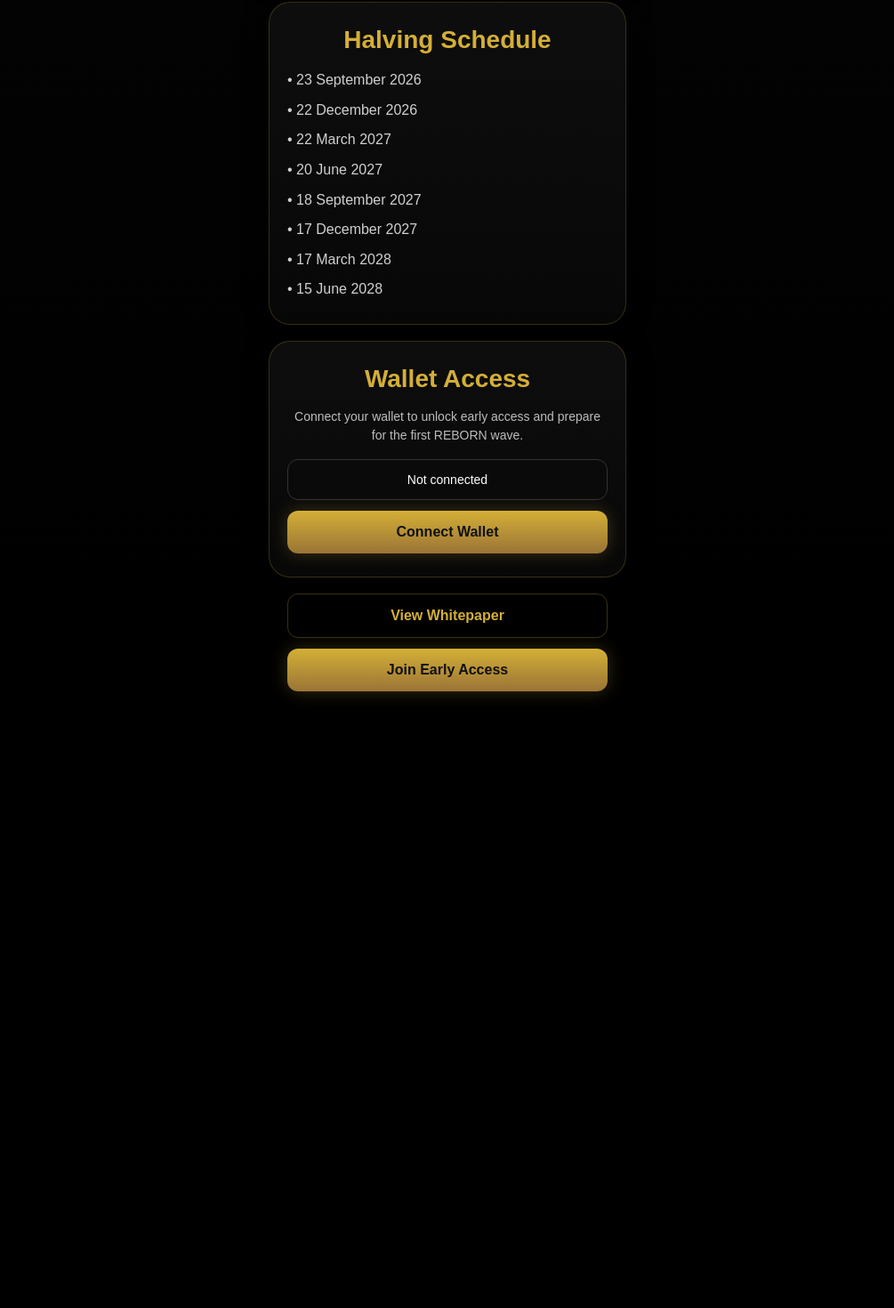
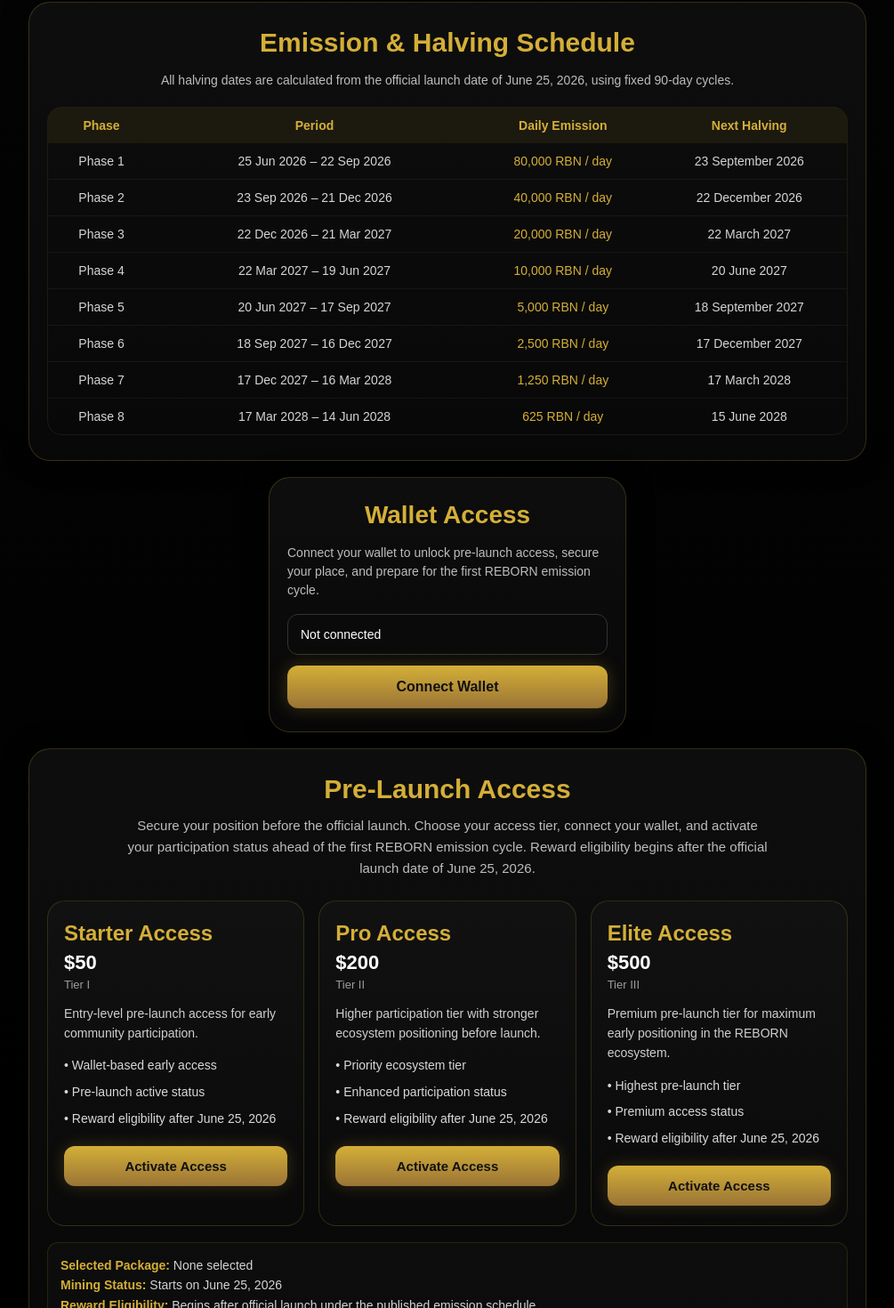
Before and after one commit to LudmataAl/reborn-site, a Next.js app: page / in a window 1280 px wide. Shown: the part 1001-2471 px from the top of the page at 89% size, without its empty margins (137-1142 px from the left). Before the commit the page ends 1818 px from the top, so only its background shows below. Built offline with nearby package versions, Linux system fonts and the light colour scheme.

Commit message:
Update page.js

```diff
--- a/app/page.js
+++ b/app/page.js
@@ -6,6 +6,7 @@ export default function Home() {
   const [walletAddress, setWalletAddress] = useState('');
   const [walletStatus, setWalletStatus] = useState('Not connected');
   const [isConnecting, setIsConnecting] = useState(false);
+  const [selectedPackage, setSelectedPackage] = useState('');
 
   async function connectWallet() {
     if (typeof window === 'undefined' || !window.ethereum) {
@@ -34,9 +35,88 @@ export default function Home() {
     }
   }
 
+  function activateAccess(packageName) {
+    setSelectedPackage(packageName);
+  }
+
   const shortAddress = walletAddress
     ? walletAddress.slice(0, 6) + '...' + walletAddress.slice(-4)
     : '';
+
+  const cardStyle = {
+    width: '100%',
+    maxWidth: '360px',
+    margin: '0 auto 18px auto',
+    padding: '26px 20px',
+    borderRadius: '24px',
+    border: '1px solid rgba(212,175,55,0.22)',
+    background:
+      'linear-gradient(180deg, rgba(14,14,14,0.96), rgba(8,8,8,0.96))',
+    boxShadow: '0 0 30px rgba(0,0,0,0.35)',
+  };
+
+  const sectionTitle = {
+    color: '#D4AF37',
+    fontSize: '28px',
+    fontWeight: 'bold',
+    marginBottom: '16px',
+  };
+
+  const bodyText = {
+    color: '#d0d0d0',
+    fontSize: '16px',
+    lineHeight: '1.6',
+  };
+
+  const packages = [
+    {
+      name: 'Starter Access',
+      price: '$50',
+      tier: 'Tier I',
+      description:
+        'Entry-level pre-launch access for early community participation.',
+      details: [
+        'Wallet-based early access',
+        'Pre-launch active status',
+        'Reward eligibility after June 25, 2026',
+      ],
+    },
+    {
+      name: 'Pro Access',
+      price: '$200',
+      tier: 'Tier II',
+      description:
+        'Higher participation tier with stronger ecosystem positioning before launch.',
+      details: [
+        'Priority ecosystem tier',
+        'Enhanced participation status',
+        'Reward eligibility after June 25, 2026',
+      ],
+    },
+    {
+      name: 'Elite Access',
+      price: '$500',
+      tier: 'Tier III',
+      description:
+        'Premium pre-launch tier for maximum early positioning in the REBORN ecosystem.',
+      details: [
+        'Highest pre-launch tier',
+        'Premium access status',
+        'Reward eligibility after June 25, 2026',
+      ],
+    },
+  ];
+
+  const halvingRows = [
+    ['Phase 1', '25 Jun 2026 – 22 Sep 2026', '80,000 RBN / day', '23 September 2026'],
+    ['Phase 2', '23 Sep 2026 – 21 Dec 2026', '40,000 RBN / day', '22 December 2026'],
+    ['Phase 3', '22 Dec 2026 – 21 Mar 2027', '20,000 RBN / day', '22 March 2027'],
+    ['Phase 4', '22 Mar 2027 – 19 Jun 2027', '10,000 RBN / day', '20 June 2027'],
+    ['Phase 5', '20 Jun 2027 – 17 Sep 2027', '5,000 RBN / day', '18 September 2027'],
+    ['Phase 6', '18 Sep 2027 – 16 Dec 2027', '2,500 RBN / day', '17 December 2027'],
+    ['Phase 7', '17 Dec 2027 – 16 Mar 2028', '1,250 RBN / day', '17 March 2028'],
+    ['Phase 8', '17 Mar 2028 – 14 Jun 2028', '625 RBN / day', '15 June 2028'],
+  ];
 
   return (
     <div
@@ -49,7 +129,7 @@ export default function Home() {
         paddingTop: '18px',
         paddingLeft: '16px',
         paddingRight: '16px',
-        paddingBottom: '40px',
+        paddingBottom: '44px',
         fontFamily: 'Arial, sans-serif',
       }}
     >
@@ -91,76 +171,18 @@ export default function Home() {
         Rebuild the System
       </div>
 
-      <div
-        style={{
-          width: '100%',
-          maxWidth: '360px',
-          margin: '0 auto 18px auto',
-          padding: '26px 20px',
-          borderRadius: '24px',
-          border: '1px solid rgba(212,175,55,0.22)',
-          background:
-            'linear-gradient(180deg, rgba(14,14,14,0.96), rgba(8,8,8,0.96))',
-          boxShadow: '0 0 30px rgba(0,0,0,0.35)',
-        }}
-      >
-        <div
-          style={{
-            color: '#D4AF37',
-            fontSize: '28px',
-            fontWeight: 'bold',
-            marginBottom: '16px',
-          }}
-        >
-          Mining Model
-        </div>
-
-        <div
-          style={{
-            color: '#d0d0d0',
-            fontSize: '16px',
-            lineHeight: '1.6',
-            textAlign: 'left',
-          }}
-        >
-          REBORN uses a controlled emission structure with fixed 90-day cycles.
-          Daily emissions decrease by 50% at every halving, starting from the
-          official launch on June 25, 2026.
+      <div style={cardStyle}>
+        <div style={sectionTitle}>Mining Model</div>
+        <div style={{ ...bodyText, textAlign: 'left' }}>
+          REBORN follows a controlled emission structure with fixed 90-day
+          cycles. Daily emissions decrease by 50% at every halving, starting
+          from the official launch on June 25, 2026.
         </div>
       </div>
 
-      <div
-        style={{
-          width: '100%',
-          maxWidth: '360px',
-          margin: '0 auto 18px auto',
-          padding: '26px 20px',
-          borderRadius: '24px',
-          border: '1px solid rgba(212,175,55,0.22)',
-          background:
-            'linear-gradient(180deg, rgba(14,14,14,0.96), rgba(8,8,8,0.96))',
-          boxShadow: '0 0 30px rgba(0,0,0,0.35)',
-        }}
-      >
-        <div
-          style={{
-            color: '#D4AF37',
-            fontSize: '28px',
-            fontWeight: 'bold',
-            marginBottom: '16px',
-          }}
-        >
-          Emission Plan
-        </div>
-
-        <div
-          style={{
-            color: '#d0d0d0',
-            fontSize: '16px',
-            lineHeight: '1.6',
-            textAlign: 'left',
-          }}
-        >
+      <div style={cardStyle}>
+        <div style={sectionTitle}>Emission Plan</div>
+        <div style={{ ...bodyText, textAlign: 'left' }}>
           <div style={{ marginBottom: '8px' }}>• Phase 1 — 80,000 RBN / day</div>
           <div style={{ marginBottom: '8px' }}>• Phase 2 — 40,000 RBN / day</div>
           <div style={{ marginBottom: '8px' }}>• Phase 3 — 20,000 RBN / day</div>
@@ -175,69 +197,90 @@ export default function Home() {
       <div
         style={{
           width: '100%',
-          maxWidth: '360px',
+          maxWidth: '900px',
           margin: '0 auto 18px auto',
-          padding: '26px 20px',
+          padding: '28px 20px',
           borderRadius: '24px',
           border: '1px solid rgba(212,175,55,0.22)',
           background:
             'linear-gradient(180deg, rgba(14,14,14,0.96), rgba(8,8,8,0.96))',
           boxShadow: '0 0 30px rgba(0,0,0,0.35)',
+          overflowX: 'auto',
         }}
       >
         <div
           style={{
             color: '#D4AF37',
-            fontSize: '28px',
+            fontSize: '30px',
             fontWeight: 'bold',
-            marginBottom: '16px',
+            marginBottom: '14px',
           }}
         >
-          Halving Schedule
+          Emission & Halving Schedule
         </div>
 
         <div
           style={{
-            color: '#d0d0d0',
-            fontSize: '16px',
+            color: '#bdbdbd',
+            fontSize: '14px',
             lineHeight: '1.6',
-            textAlign: 'left',
+            marginBottom: '18px',
+            maxWidth: '720px',
+            marginLeft: 'auto',
+            marginRight: 'auto',
           }}
         >
-          <div style={{ marginBottom: '8px' }}>• 23 September 2026</div>
-          <div style={{ marginBottom: '8px' }}>• 22 December 2026</div>
-          <div style={{ marginBottom: '8px' }}>• 22 March 2027</div>
-          <div style={{ marginBottom: '8px' }}>• 20 June 2027</div>
-          <div style={{ marginBottom: '8px' }}>• 18 September 2027</div>
-          <div style={{ marginBottom: '8px' }}>• 17 December 2027</div>
-          <div style={{ marginBottom: '8px' }}>• 17 March 2028</div>
-          <div>• 15 June 2028</div>
-        </div>
+          All halving dates are calculated from the official launch date of
+          June 25, 2026, using fixed 90-day cycles.
         </div>
 
         <div
           style={{
-          width: '100%',
-          maxWidth: '360px',
-          margin: '0 auto 18px auto',
-          padding: '26px 20px',
-          borderRadius: '24px',
-          border: '1px solid rgba(212,175,55,0.22)',
-          background:
-            'linear-gradient(180deg, rgba(14,14,14,0.96), rgba(8,8,8,0.96))',
-          boxShadow: '0 0 30px rgba(0,0,0,0.35)',
+            minWidth: '760px',
+            border: '1px solid rgba(212,175,55,0.10)',
+            borderRadius: '16px',
+            overflow: 'hidden',
           }}
         >
           <div
             style={{
+              display: 'grid',
+              gridTemplateColumns: '120px 1.8fr 1fr 1.1fr',
+              background: 'rgba(212,175,55,0.08)',
               color: '#D4AF37',
-            fontSize: '28px',
               fontWeight: 'bold',
-            marginBottom: '16px',
+              fontSize: '14px',
             }}
           >
-          Wallet Access
+            <div style={{ padding: '12px' }}>Phase</div>
+            <div style={{ padding: '12px' }}>Period</div>
+            <div style={{ padding: '12px' }}>Daily Emission</div>
+            <div style={{ padding: '12px' }}>Next Halving</div>
           </div>
+
+          {halvingRows.map((row, index) => (
+            <div
+              key={index}
+              style={{
+                display: 'grid',
+                gridTemplateColumns: '120px 1.8fr 1fr 1.1fr',
+                borderTop:
+                  index === 0 ? 'none' : '1px solid rgba(255,255,255,0.05)',
+                fontSize: '14px',
+                color: '#d5d5d5',
+              }}
+            >
+              <div style={{ padding: '12px' }}>{row[0]}</div>
+              <div style={{ padding: '12px' }}>{row[1]}</div>
+              <div style={{ padding: '12px', color: '#D4AF37' }}>{row[2]}</div>
+              <div style={{ padding: '12px' }}>{row[3]}</div>
+            </div>
+          ))}
+        </div>
+      </div>
+
+      <div style={cardStyle}>
+        <div style={sectionTitle}>Wallet Access</div>
 
         <div
           style={{
@@ -245,10 +288,11 @@ export default function Home() {
             fontSize: '14px',
             lineHeight: '1.5',
             marginBottom: '16px',
+            textAlign: 'left',
           }}
         >
-          Connect your wallet to unlock early access and prepare for the first
-          REBORN wave.
+          Connect your wallet to unlock pre-launch access, secure your place,
+          and prepare for the first REBORN emission cycle.
         </div>
 
         <div
@@ -260,6 +304,7 @@ export default function Home() {
             background: '#0a0a0a',
             fontSize: '14px',
             color: '#fff',
+            textAlign: 'left',
           }}
         >
           {walletStatus}
@@ -287,6 +332,167 @@ export default function Home() {
             ? 'Wallet Connected'
             : 'Connect Wallet'}
         </button>
+      </div>
+
+      <div
+        style={{
+          width: '100%',
+          maxWidth: '900px',
+          margin: '0 auto 18px auto',
+          padding: '28px 20px',
+          borderRadius: '24px',
+          border: '1px solid rgba(212,175,55,0.22)',
+          background:
+            'linear-gradient(180deg, rgba(14,14,14,0.96), rgba(8,8,8,0.96))',
+          boxShadow: '0 0 30px rgba(0,0,0,0.35)',
+        }}
+      >
+        <div
+          style={{
+            color: '#D4AF37',
+            fontSize: '30px',
+            fontWeight: 'bold',
+            marginBottom: '12px',
+          }}
+        >
+          Pre-Launch Access
+        </div>
+
+        <div
+          style={{
+            color: '#bdbdbd',
+            fontSize: '15px',
+            lineHeight: '1.6',
+            maxWidth: '720px',
+            margin: '0 auto 24px auto',
+          }}
+        >
+          Secure your position before the official launch. Choose your access
+          tier, connect your wallet, and activate your participation status
+          ahead of the first REBORN emission cycle. Reward eligibility begins
+          after the official launch date of June 25, 2026.
+        </div>
+
+        <div
+          style={{
+            display: 'grid',
+            gridTemplateColumns: 'repeat(auto-fit, minmax(240px, 1fr))',
+            gap: '16px',
+          }}
+        >
+          {packages.map((pkg) => (
+            <div
+              key={pkg.name}
+              style={{
+                borderRadius: '20px',
+                border: '1px solid rgba(212,175,55,0.18)',
+                background:
+                  'linear-gradient(180deg, rgba(18,18,18,0.96), rgba(10,10,10,0.96))',
+                padding: '22px 18px',
+                textAlign: 'left',
+              }}
+            >
+              <div
+                style={{
+                  color: '#D4AF37',
+                  fontSize: '24px',
+                  fontWeight: 'bold',
+                  marginBottom: '6px',
+                }}
+              >
+                {pkg.name}
+              </div>
+
+              <div
+                style={{
+                  color: '#fff',
+                  fontSize: '22px',
+                  fontWeight: 'bold',
+                  marginBottom: '4px',
+                }}
+              >
+                {pkg.price}
+              </div>
+
+              <div
+                style={{
+                  color: '#9d9d9d',
+                  fontSize: '13px',
+                  marginBottom: '14px',
+                }}
+              >
+                {pkg.tier}
+              </div>
+
+              <div
+                style={{
+                  color: '#cfcfcf',
+                  fontSize: '14px',
+                  lineHeight: '1.6',
+                  marginBottom: '14px',
+                }}
+              >
+                {pkg.description}
+              </div>
+
+              <div
+                style={{
+                  color: '#d9d9d9',
+                  fontSize: '14px',
+                  lineHeight: '1.7',
+                  marginBottom: '18px',
+                }}
+              >
+                {pkg.details.map((item) => (
+                  <div key={item} style={{ marginBottom: '6px' }}>
+                    • {item}
+                  </div>
+                ))}
+              </div>
+
+              <button
+                onClick={() => activateAccess(pkg.name)}
+                style={{
+                  width: '100%',
+                  padding: '14px',
+                  borderRadius: '12px',
+                  border: 'none',
+                  background: 'linear-gradient(180deg, #d4af37, #9a7436)',
+                  color: '#111',
+                  fontWeight: 'bold',
+                  fontSize: '15px',
+                  boxShadow: '0 0 18px rgba(212,175,55,0.22)',
+                  cursor: 'pointer',
+                }}
+              >
+                Activate Access
+              </button>
+            </div>
+          ))}
+        </div>
+
+        <div
+          style={{
+            marginTop: '18px',
+            padding: '14px',
+            borderRadius: '12px',
+            border: '1px solid rgba(212,175,55,0.14)',
+            background: 'rgba(255,255,255,0.02)',
+            color: '#d3d3d3',
+            fontSize: '14px',
+            lineHeight: '1.6',
+            textAlign: 'left',
+          }}
+        >
+          <strong style={{ color: '#D4AF37' }}>Selected Package:</strong>{' '}
+          {selectedPackage || 'None selected'}
+          <br />
+          <strong style={{ color: '#D4AF37' }}>Mining Status:</strong> Starts on
+          June 25, 2026
+          <br />
+          <strong style={{ color: '#D4AF37' }}>Reward Eligibility:</strong>{' '}
+          Begins after official launch under the published emission schedule.
+        </div>
       </div>
 
       <div
```
Lines whose indentation alone changed are shown as unchanged.
